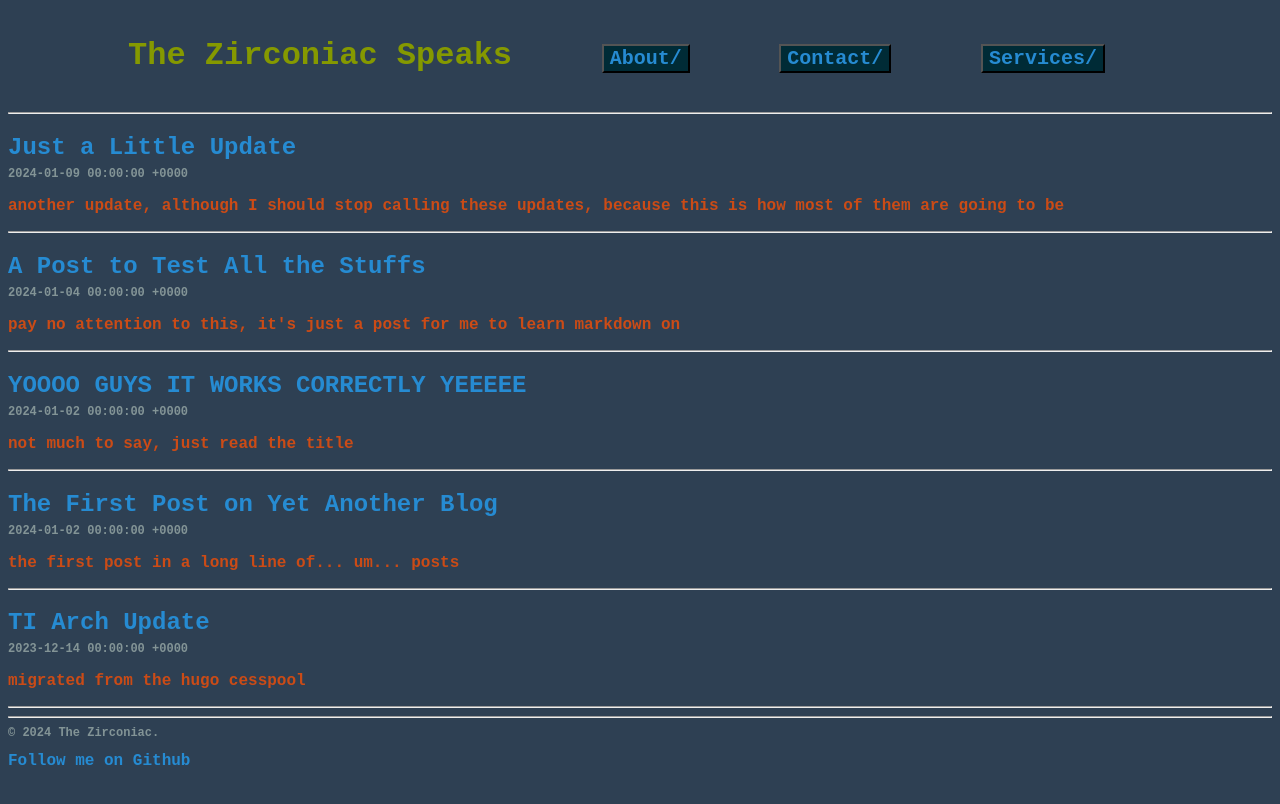
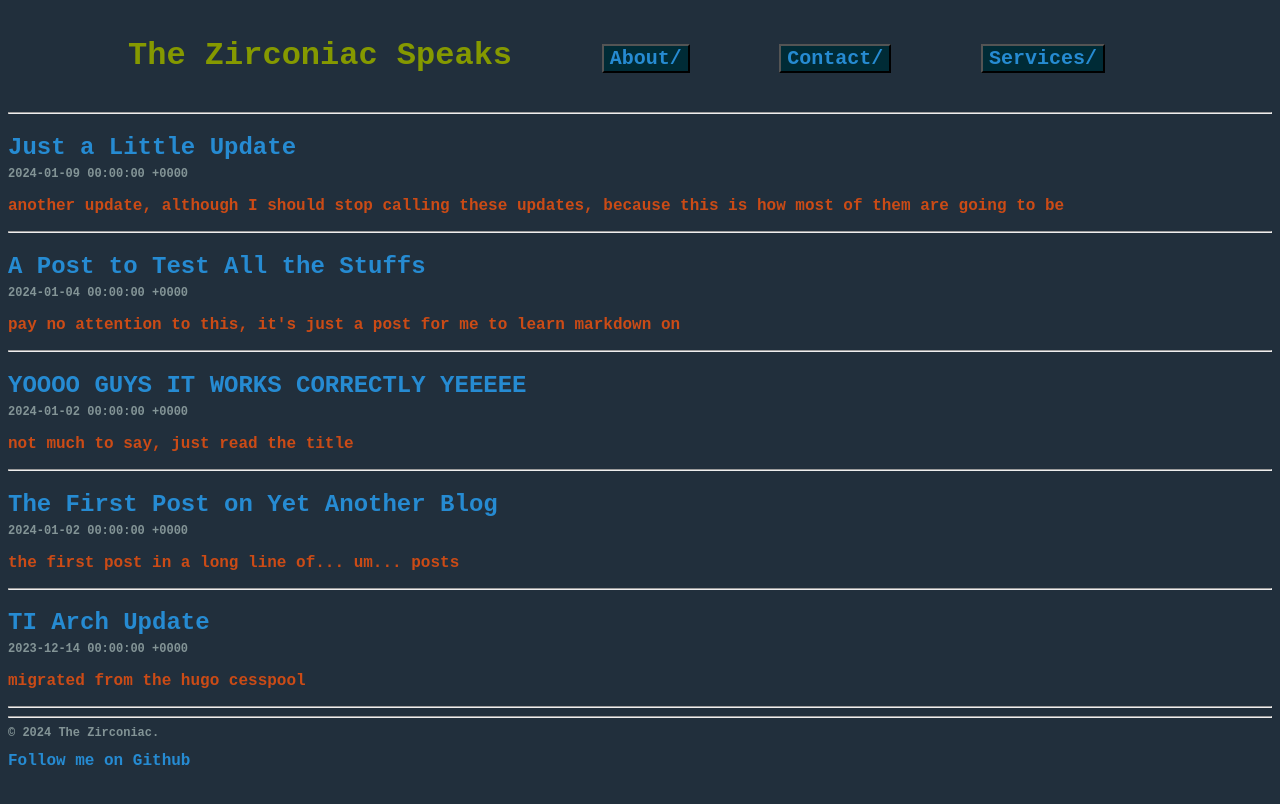
Before and after one commit to ZirconiaCubed3v2/ZirconiaCubed3v2.github.io, a Jekyll site: the page built from index.html, in a window 1280 px wide. Shown: the top 804 px of the page. Built offline with Jekyll 4.4.1, drawn with Linux system fonts in a browser that asks for light colours; some web fonts are replaced; the list of posts is cut into pages by our own code.

```diff
--- a/css/style.css
+++ b/css/style.css
@@ -1,5 +1,5 @@
 body {
-  background-color: #2e4053;
+  background-color: #212f3c;
   font-family: 'Cousine', monospace;
   font-weight: bold;
 }
```
